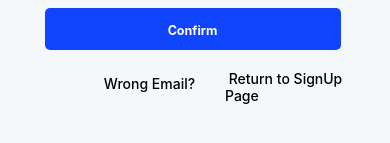
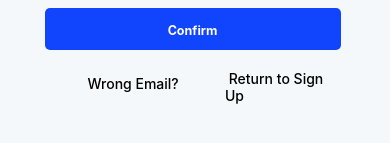
Before and after one commit to sheldon-ouma-sudo/SquadApp, a React Native app: screen /EmailOTPScreen in a window 390 px wide. Shown: the part 305-448 px from the top of the page. Built offline with nearby package versions, Linux system fonts and the light colour scheme; no server answers.

Commit message:
styling the emailOTP

```diff
--- a/src/EmailOTPScreen.js
+++ b/src/EmailOTPScreen.js
@@ -47,7 +47,7 @@ const EmailOTPScreen = () => {
             <TouchableOpacity  onPress={() =>
             navigation.replace('SignupScreen')}
             style={{flex:1}}>
-                <Text  style={[{justifyContent: 'flex-end'},styles.confirmationText]}> Return to SignUp Page </Text>
+                <Text  style={[{justifyContent: 'flex-end'},styles.confirmationText]}> Return to Sign Up </Text>
             </TouchableOpacity>
           </View>
           </KeyboardAvoidingView>
@@ -121,7 +121,8 @@ textContanier:{
 
 },
 confirmationText:{
-  fontWeight:'500'
+  fontWeight:'500',
+  marginRight:35
 }
 
 })
```
